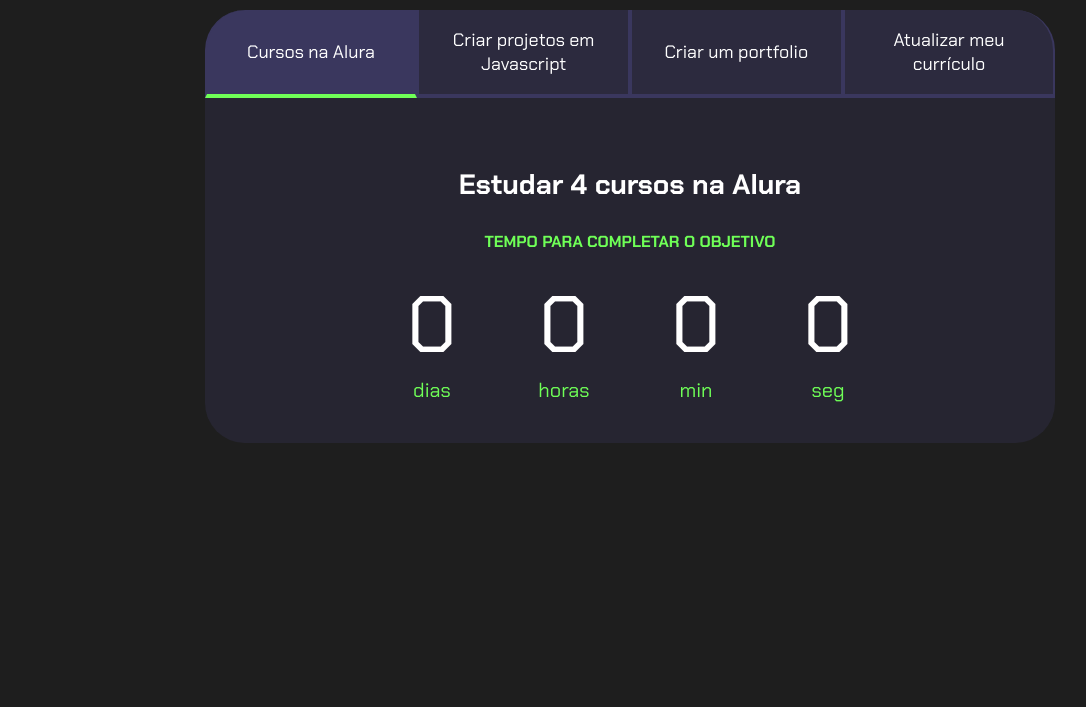
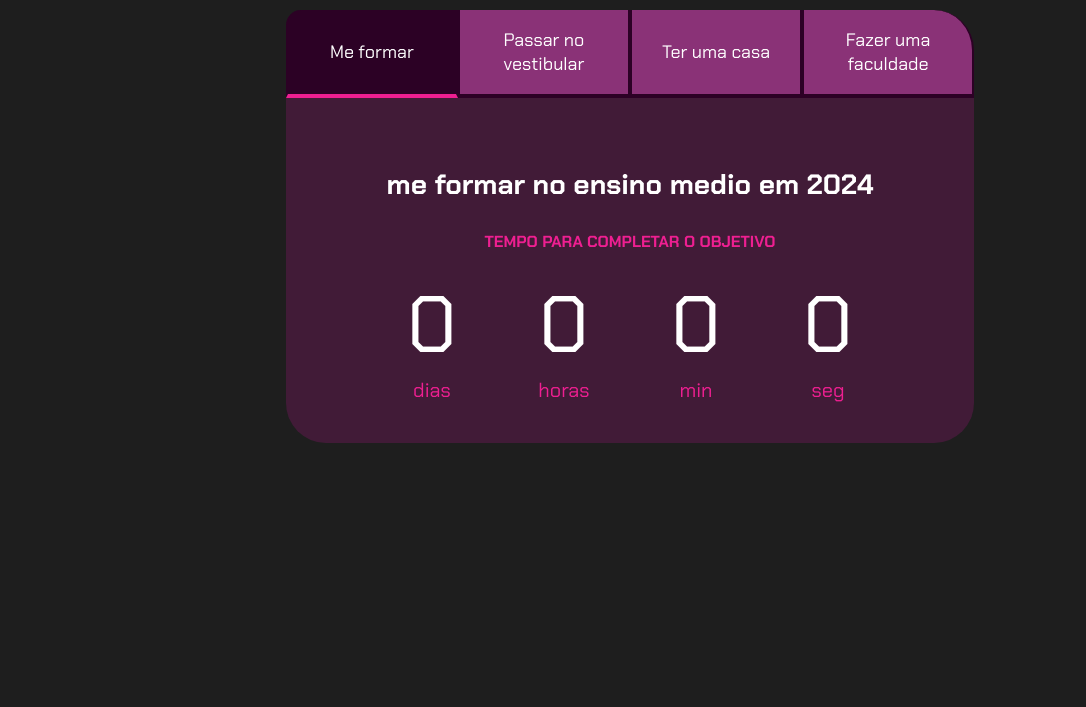
Before and after one commit to laryssacs/projeto-js-2024, a plain HTML site: page index.html in a window 1280 px wide. Shown: the part 93-800 px from the top of the page, without its empty margins (10-1096 px from the left). Drawn offline with Linux system fonts and the light colour scheme.

Commit message:
atualizaçoes

```diff
--- a/index.html
+++ b/index.html
@@ -4,23 +4,23 @@
 <head>
     <meta charset="UTF-8">
     <meta name="viewport" content="width=device-width, initial-scale=1.0">
-    <title>Meus objetivos do ano</title>
+    <title>Meus objetivos</title>
     <link rel="stylesheet" href="style.css">
 </head>
 
 <body>
     <section class="conteudo-principal">
-        <h2 class="titulo-principal">Meus objetivos do ano<span>_</span></h2>
+        <h2 class="titulo-principal">Meus objetivos<span>_</span></h2>
         <div class="conteudo">
             <div class="botoes">
-                <button class="botao ativo">Cursos na Alura</button>
-                <button class="botao">Criar projetos em Javascript</button>
-                <button class="botao">Criar um portfolio</button>
-                <button class="botao">Atualizar meu currículo</button>
+                <button class="botao ativo">Me formar</button>
+                <button class="botao">Passar no vestibular</button>
+                <button class="botao">Ter uma casa</button>
+                <button class="botao">Fazer uma faculdade</button>
             </div>
             <div class="abas-textos">
                 <div class="aba-conteudo ativo">
-                    <h3 class="aba-conteudo-titulo-principal">Estudar 4 cursos na Alura</h3>
+                    <h3 class="aba-conteudo-titulo-principal">me formar no ensino medio em 2024</h3>
                     <h4 class="aba-conteudo-titulo-secundario">Tempo para completar o objetivo</h4>
                     <div class="contador">
                         <div class="contador-digito">
@@ -42,7 +42,7 @@
                     </div>
                 </div>
                 <div class="aba-conteudo">
-                    <h3 class="aba-conteudo-titulo-principal">Criar 5 projetos em Javascript</h3>
+                    <h3 class="aba-conteudo-titulo-principal">passar no vestibular para uma faculdade</h3>
                     <h4 class="aba-conteudo-titulo-secundario">Tempo para completar o objetivo</h4>
                     <div class="contador">
                         <div class="contador-digito">
@@ -64,7 +64,7 @@
                     </div>
                 </div>
                 <div class="aba-conteudo">
-                    <h3 class="aba-conteudo-titulo-principal">Criar um portfolio com os meus 3 melhores projetos</h3>
+                    <h3 class="aba-conteudo-titulo-principal">construir uma casa própria com meu namorado</h3>
                     <h4 class="aba-conteudo-titulo-secundario">Tempo para completar o objetivo</h4>
                     <div class="contador">
                         <div class="contador-digito">
@@ -86,7 +86,7 @@
                     </div>
                 </div>
                 <div class="aba-conteudo">
-                    <h3 class="aba-conteudo-titulo-principal">Atualizar meu curriculo com os certificados da Alura</h3>
+                    <h3 class="aba-conteudo-titulo-principal">me tornar uma grande profissional</h3>
                     <h4 class="aba-conteudo-titulo-secundario">Tempo para completar o objetivo</h4>
                     <div class="contador">
                         <div class="contador-digito">
--- a/style.css
+++ b/style.css
@@ -2,11 +2,11 @@
 
 :root {
     --cor-de-fundo: #1E1E1E;
-    --verde: #6FFF57;
+    --verde: #ee1f91;
     --branco: #FFFFFF;
-    --botao-ativo: #3A375E;
-    --botao-inativo: rgba(58, 55, 94, 0.5);
-    --texto-fundo: rgba(58, 55, 94, 0.3);
+    --botao-ativo: #2c0125;
+    --botao-inativo: rgba(245, 71, 207, 0.5);
+    --texto-fundo: rgba(145, 20, 113, 0.3);
 }
 
 body {
@@ -119,7 +119,7 @@ body {
     }
 
     .botao:first-child {
-        border-radius: 40px 0 0 0;
+        border-radius: 15px 0 0 0;
     }
 
     .botao:last-child {
```
